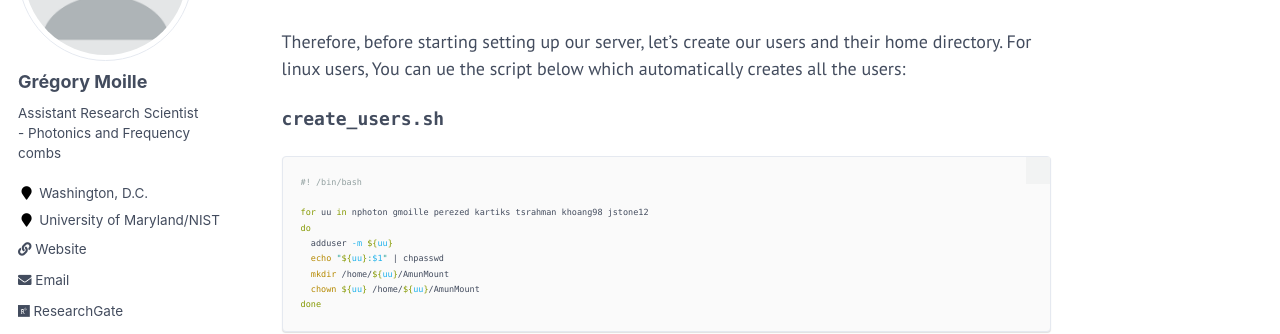
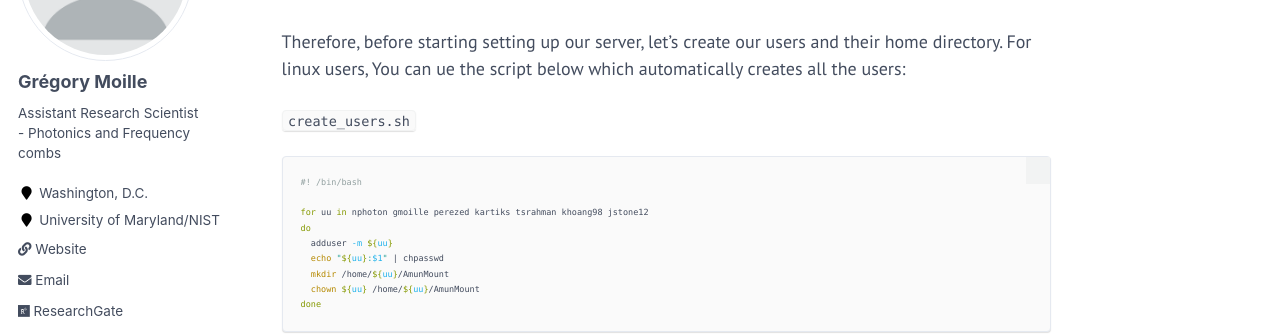
Before and after one commit to gregmoille/gregmoille.github.io, a Jekyll site: the page built from _posts/2022-01-15-SetupJupyterHub.md, in a window 1280 px wide and 900 px high, scrolled down 727 px. Shown: the part 150-484 px from the top of the window. Built offline with Jekyll 4.4.1, drawn with Linux system fonts in a browser that asks for light colours; some web fonts are replaced.

Commit message:
fix file name

````diff
--- a/_posts/2022-01-15-SetupJupyterHub.md
+++ b/_posts/2022-01-15-SetupJupyterHub.md
@@ -36,7 +36,7 @@ Another trick found while seting up our own jupyterhub server is - in adition of
 
 Therefore, before starting setting up our server, let's create our users and their home directory. For linux users, You can ue the script below which automatically creates all the users:
 
-**`create_users.sh`**
+`create_users.sh`
 ```bash
 #! /bin/bash
 
````
